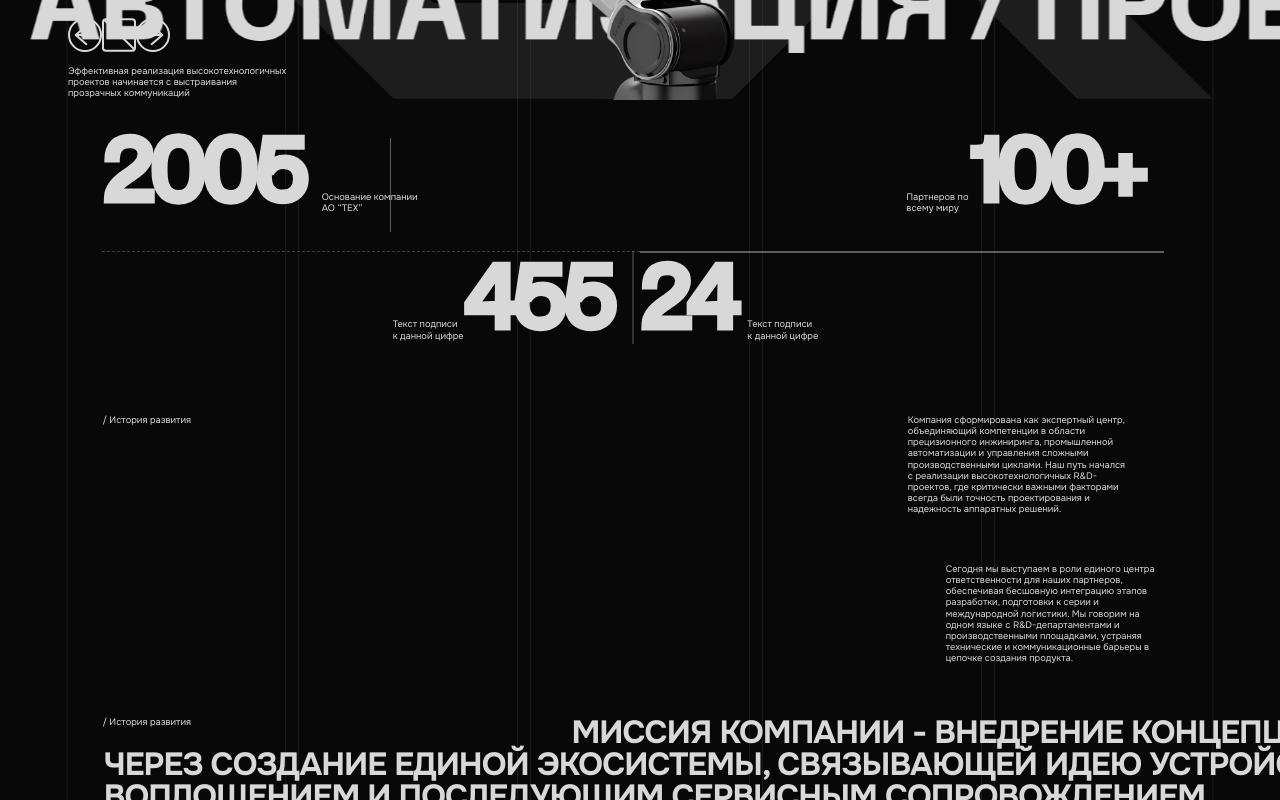
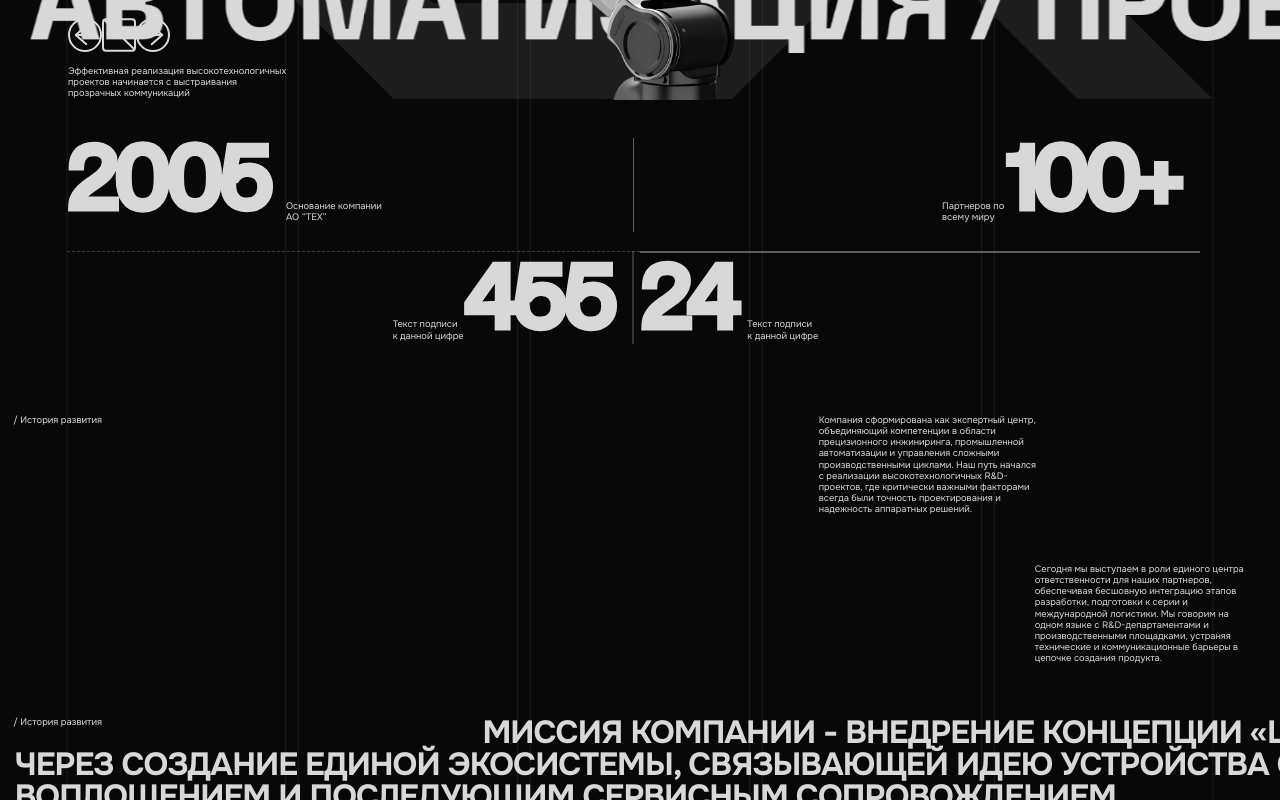
Before and after one commit to matilda081133-sketch/teh, a React (Vite) app: page /about in a window 1280 px wide. Shown: the part 540-1340 px from the top of the page. Built offline with nearby package versions, Linux system fonts and the light colour scheme.

Commit message:
fix: restore 20px padding on main container to fix squeezed layout and center AboutSection1 vertical line

```diff
--- a/src/components/AboutSection1.module.css
+++ b/src/components/AboutSection1.module.css
@@ -1,7 +1,7 @@
 .frameParent {
   width: 89.5833vw;
-  align-items: flex-start;
-  justify-content: space-between;
+  align-items: center;
+  justify-content: center;
   padding: var(--padding-0) var(--padding-20) var(--padding-0) var(--padding-0);
   margin-top: 3vw;
   box-sizing: border-box;
@@ -18,9 +18,11 @@
   max-width: 100%;
 }
 .frameWrapper {
-  width: 21.4063vw;
+  flex: 1;
+  display: flex;
   flex-direction: column;
   align-items: flex-start;
+  justify-content: flex-start;
 }
 .parent {
   width: 17.1875vw;
--- a/src/pages/About.module.css
+++ b/src/pages/About.module.css
@@ -93,7 +93,7 @@
   display: flex;
   flex-direction: column;
   align-items: center;
-  padding: var(--padding-0) 8vw 43px;
+  padding: var(--padding-0) var(--padding-20) 43px;
   gap: 19px;
   max-width: 100%;
 }
```
